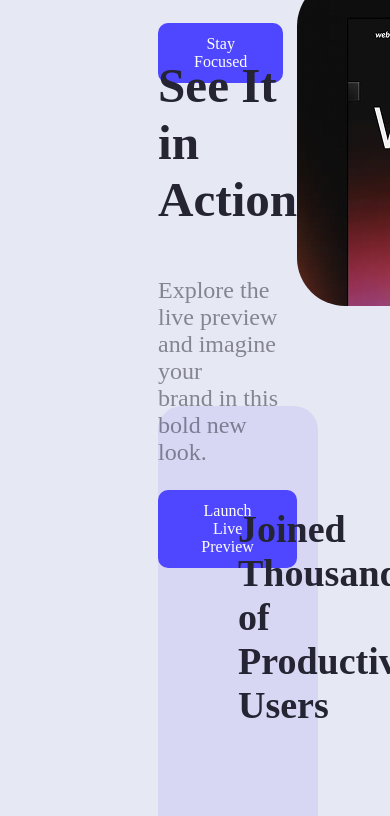
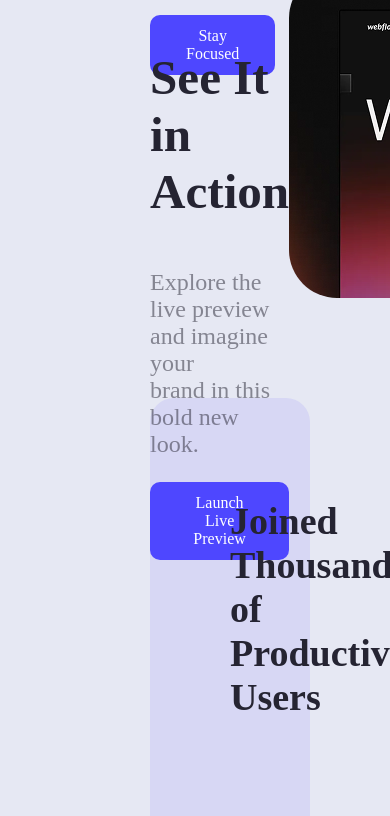
Before and after one commit to abir-11/programming-hero-assignment1, a plain HTML site: page index.html in a window 390 px wide. Shown: the part 778-1594 px from the top of the page. Drawn offline with Linux system fonts and the light colour scheme.

Commit message:
do not responsive web site

```diff
--- a/styles/style.css
+++ b/styles/style.css
@@ -12,6 +12,8 @@
 }
 body{
    background-color:#e6e8f3;
+
+   margin: 0px auto;
 
 }
 header{
@@ -198,14 +200,7 @@ main{
     border-radius:48px ;
     margin-top: 20px;
 }
-/* .webflow-button button{
-     background-color:rgb(78,71,255,.1);
-    color: #FFFFFF;
-    padding: 12px 36px;
-    gap: 10px;
-    border-radius: 10px;
-   border: none;
-} */
+
 .webflow-heading{
     font-size: 50px;
     font-weight: bold;
```
Also changed, not shown: index.html (+1 -0 lines).
